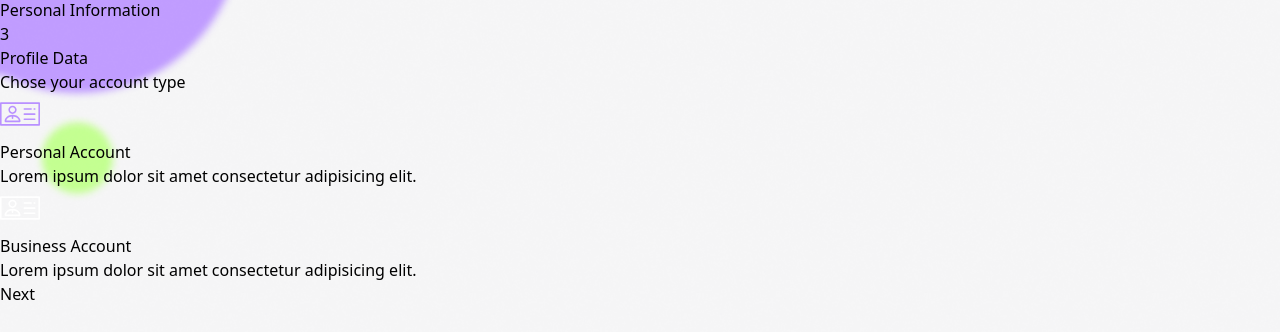
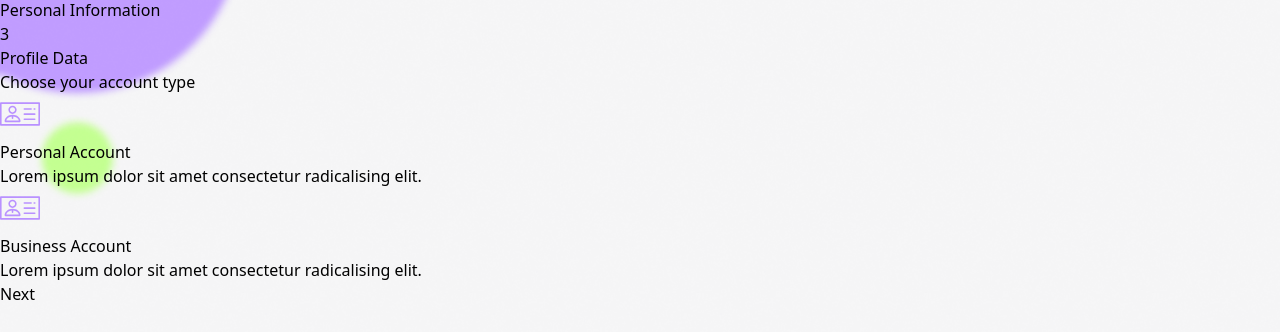
Before and after one commit to ethan-frot/FormApp, a React (Vite) app: page / in a window 1280 px wide. Shown: the part 123-455 px from the top of the page. Built offline with nearby package versions, Linux system fonts and the light colour scheme.

Commit message:
✨Make AccountTypeSelection dynamic & import components

```diff
--- a/src/App.tsx
+++ b/src/App.tsx
@@ -1,62 +1,17 @@
+import StaticPage from "./components/ui/StaticPage";
+import StepsBar from "./components/ui/StepsBar.tsx";
+import AccountTypeSelection from "./components/steps/AccountTypeSelection.tsx";
+import ButtonNext from "./components/ui/Buttons/ButtonNext.tsx";
+
 function App() {
   return (
     <div className="flex justify-center items-center pt-10">
       <div className="p-6 px-10 flex justify-center items-center flex-col bg-white rounded-md">
         <div>
-          <div className="w-full text-center mb-7">
-            <h1 className="font-bold text-3xl mb-5">Registration Form</h1>
-            <p className="text-gray-300">
-              Please fill out this form with the required information
-            </p>
-          </div>
-            <div className="flex pt-5 pb-8 justify-center gap-10 relative">
-                <hr className="border-gray-300 border-2 w-full absolute z-0 top-10" />
-                <div className="flex flex-col items-center gap-2 z-1 relative">
-                    <p className="py-2 px-4 rounded-full bg-purple-400 text-amber-50 border-purple-400 border-2">1</p>
-                    <p className="text-gray-300">Account Type</p>
-                </div>
-                <div className="flex flex-col items-center gap-2 z-1 relative">
-                    <p className="py-2 px-4 rounded-full bg-white text-gray-300 border-gray-300 border-2">2</p>
-                    <p className="text-gray-300">Personal Information</p>
-                </div>
-                <div className="flex flex-col items-center gap-2 z-1 relative   ">
-                    <p className="py-2 px-4 rounded-full bg-white text-gray-300 border-gray-300 border-2">3</p>
-                    <p className="text-gray-300">Profile Data</p>
-                </div>
-            </div>
-            <div>
-                <p className="text-gray-300">Chose your account type</p>
-                <div className="flex flex-col py-7 gap-5">
-                    <div className="flex">
-                        <button className="w-1/6 p-4 rounded-md border-2 border-purple-400">
-                  <img src="../public/account-type.svg" alt="account-type" />
-                </button>
-                <div className="ml-5">
-                  <h3 className="font-bold">Personal Account</h3>
-                  <p className="text-gray-300">
-                    Lorem ipsum dolor sit amet consectetur adipisicing elit.
-                  </p>
-                </div>
-              </div>
-              <div className="flex">
-                <button className="w-1/6 p-4 rounded-md border-2 border-purple-400 bg-purple-400">
-                  <img
-                    src="../public/account-type-hover.svg"
-                    alt="account-type"
-                  />
-                </button>
-                <div className="ml-5">
-                  <h3 className="font-bold">Business Account</h3>
-                  <p className="text-gray-300">
-                    Lorem ipsum dolor sit amet consectetur adipisicing elit.
-                  </p>
-                </div>
-              </div>
-            </div>
-          </div>
-            <div className="flex pt-10 justify-center items-end flex-col">
-                <button className="bg-purple-400 text-amber-50 px-4 py-2 rounded-sm">Next</button>
-            </div>
+          <StaticPage />
+          <StepsBar />
+          <AccountTypeSelection />
+          <ButtonNext />
         </div>
       </div>
     </div>
--- /dev/null
+++ b/src/components/steps/AccountTypeSelection.tsx
@@ -0,0 +1,40 @@
+import { useState } from "react";
+import ButtonAccountType from "../ui/Buttons/ButtonAccountType.tsx";
+
+const AccountTypeSelection = () => {
+    const [selected, setSelected] = useState<number | null>(null);
+
+    return (
+        <div>
+            <p className="text-gray-300">Choose your account type</p>
+            <div className="flex flex-col py-7 gap-5">
+                <div className="flex">
+                    <ButtonAccountType
+                        isSelected={selected === 1}
+                        onClick={() => setSelected(1)}
+                    />
+                    <div className="ml-5">
+                        <h3 className="font-bold">Personal Account</h3>
+                        <p className="text-gray-300">
+                            Lorem ipsum dolor sit amet consectetur radicalising elit.
+                        </p>
+                    </div>
+                </div>
+                <div className="flex">
+                    <ButtonAccountType
+                        isSelected={selected === 2}
+                        onClick={() => setSelected(2)}
+                    />
+                    <div className="ml-5">
+                        <h3 className="font-bold">Business Account</h3>
+                        <p className="text-gray-300">
+                            Lorem ipsum dolor sit amet consectetur radicalising elit.
+                        </p>
+                    </div>
+                </div>
+            </div>
+        </div>
+    );
+};
+
+export default AccountTypeSelection;
--- /dev/null
+++ b/src/components/ui/Buttons/ButtonAccountType.tsx
@@ -0,0 +1,17 @@
+const ButtonAccountType = ({ isSelected, onClick }: { isSelected: boolean, onClick: () => void }) => {
+    return (
+        <button
+            className={`w-1/6 p-4 rounded-md border-2 border-purple-400
+                ${isSelected ? 'bg-purple-400' : ''} group`}
+            onClick={onClick}
+        >
+            <img
+                src="../../../../public/account-type.svg"
+                alt="account-type"
+                className={` ${isSelected ? 'filter brightness-0 invert' : ''}`}
+            />
+        </button>
+    );
+};
+
+export default ButtonAccountType;
--- /dev/null
+++ b/src/components/ui/Buttons/ButtonNext.tsx
@@ -0,0 +1,11 @@
+const ButtonNext = () => {
+    return (
+        <div className="flex pt-10 justify-center items-end flex-col">
+            <button className="bg-purple-400 text-amber-50 px-4 py-2 rounded-sm">
+                Next
+            </button>
+        </div>
+    )
+}
+
+export default ButtonNext;
--- /dev/null
+++ b/src/components/ui/StaticPage.tsx
@@ -0,0 +1,12 @@
+const StaticPage = () => {
+  return (
+    <div className="w-full text-center mb-7">
+      <h1 className="font-bold text-3xl mb-5">Registration Form</h1>
+      <p className="text-gray-300">
+        Please fill out this form with the required information
+      </p>
+    </div>
+  );
+};
+
+export default StaticPage;
--- /dev/null
+++ b/src/components/ui/StepsBar.tsx
@@ -0,0 +1,27 @@
+const StepsBar = () => {
+    return (
+        <div className="flex pt-5 pb-8 justify-center gap-10 relative">
+            <hr className="border-gray-300 border-2 w-full absolute z-0 top-10"/>
+            <div className="flex flex-col items-center gap-2 z-1 relative">
+                <p className="py-2 px-4 rounded-full bg-purple-400 text-amber-50 border-purple-400 border-2">
+                    1
+                </p>
+                <p className="text-gray-300">Account Type</p>
+            </div>
+            <div className="flex flex-col items-center gap-2 z-1 relative">
+                <p className="py-2 px-4 rounded-full bg-white text-gray-300 border-gray-300 border-2">
+                    2
+                </p>
+                <p className="text-gray-300">Personal Information</p>
+            </div>
+            <div className="flex flex-col items-center gap-2 z-1 relative   ">
+                <p className="py-2 px-4 rounded-full bg-white text-gray-300 border-gray-300 border-2">
+                    3
+                </p>
+                <p className="text-gray-300">Profile Data</p>
+            </div>
+        </div>
+    )
+}
+
+export default StepsBar;
```
